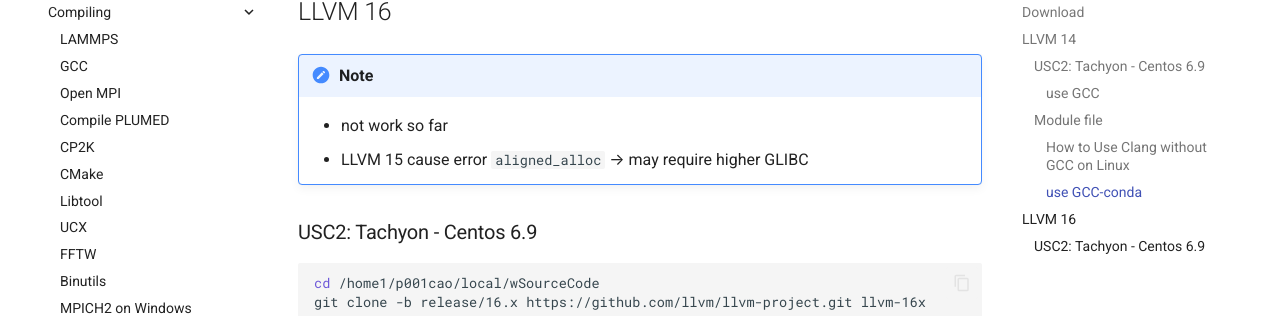
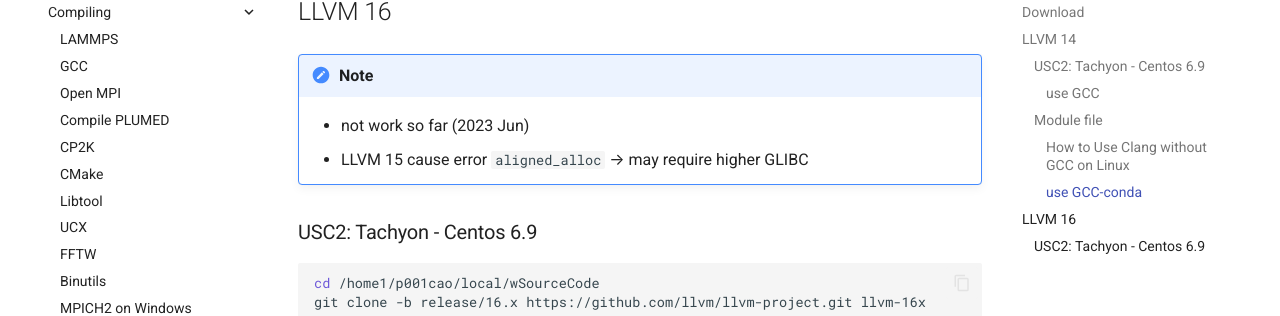
Before and after one commit to thangckt/thangckt.github.io, an MkDocs documentation site: the page built from docs/cluster/compiling/10_LLVM.md, in a window 1280 px wide and 900 px high, scrolled down 4241 px. Shown: the part 144-460 px from the top of the window. Built offline with MkDocs 1.6.1 and Material for MkDocs 9.7.7, drawn with Linux system fonts in a browser that asks for light colours; the version menu is left out.

Commit message:
Update 10_LLVM.md

````diff
--- a/docs/cluster/compiling/10_LLVM.md
+++ b/docs/cluster/compiling/10_LLVM.md
@@ -113,7 +113,7 @@
 
 at directory: /home1/p001cao/local/1myModfiles/compiler --> create file "llvm-14"
 
-```shell
+``` shell
 # for Tcl script use only
 set     topdir          /home1/p001cao/local/app/compiler/llvm-14
 set     version         clang-14.0
@@ -127,13 +127,13 @@
 ```
 
 #### How to Use Clang without GCC on Linux
-```shell
+``` shell
 export LIBS="-nodefaultlibs -lc++ -lc++abi -lm -lc -lgcc_s -lgcc"
 export CXX=clang++
 export CC=clang
 ```
 
-```shell
+``` shell
 cmake -DCMAKE_C_COMPILER=clang -DCMAKE_CXX_COMPILER=clang++
 -DCMAKE_EXE_LINKER_FLAGS="-nodefaultlibs -lc++ -lc++abi -lm -lc -lgcc_s -lgcc"
 ```
@@ -143,13 +143,13 @@
 
 
 #### use GCC-conda
-```note
+``` note
 use conda can install: gcc, cmake,... and other libs. But note install LLVM, since new GLIBC is required,
 ```
 
 **Install Conda (Since LLVM require python >= 3.6)
 
-```shell
+``` shell
 conda create -n py37gcc12 python=3.7
 source activate py37gcc12
 conda install -c conda-forge libgcc-ng=12 libstdcxx-ng=12 libgomp=12 cmake=3 binutils
@@ -157,7 +157,7 @@
 
 **Install LLVM
 
-```shell
+``` shell
 git clone -b release/14.x https://github.com/llvm/llvm-project.git llvm-14
 cd llvm-14
 mkdir build_conda && cd build_conda
@@ -184,7 +184,7 @@
 
 !!! note
 
-    - not work so far
+    - not work so far (2023 Jun)
     - LLVM 15 cause error `aligned_alloc` --> may require higher GLIBC
 
 ### USC2: Tachyon - Centos 6.9
````
